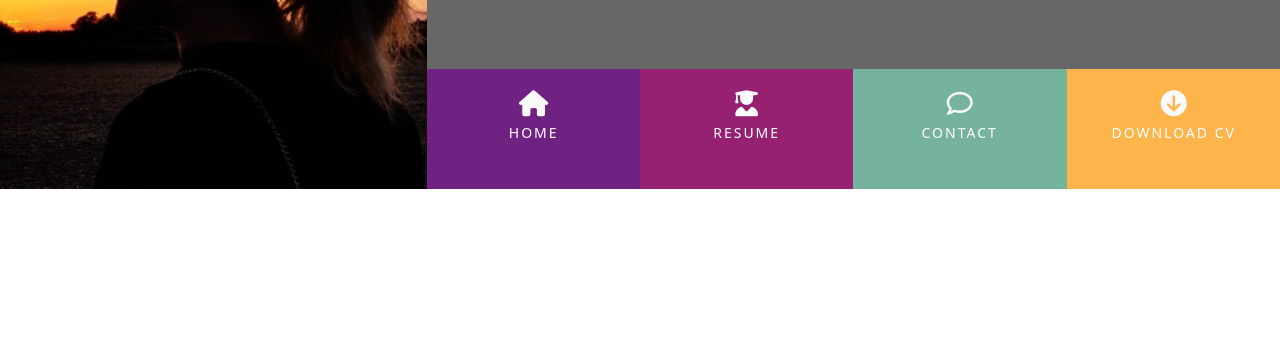
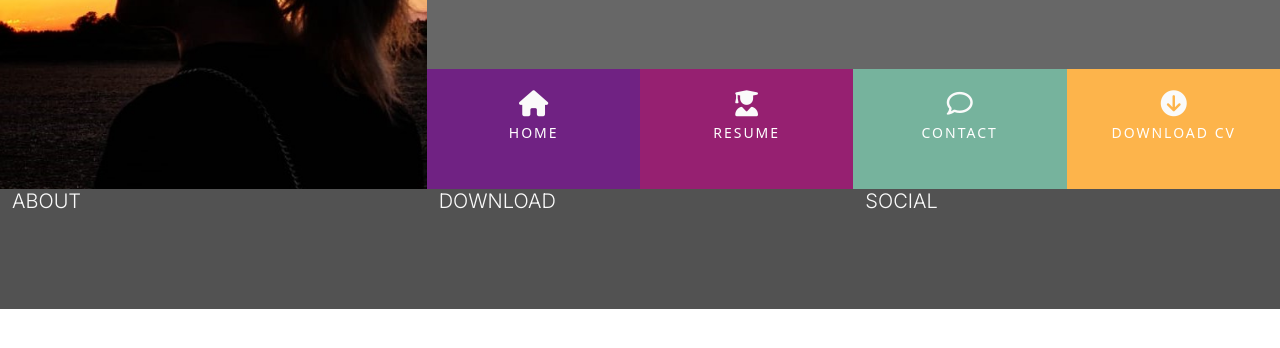
Before and after one commit to modonohoe/resume, a plain HTML site: page index.html in a window 1280 px wide. Shown: the part 180-528 px from the top of the page. Drawn offline with nearby package versions, Linux system fonts and the light colour scheme.

Commit message:
Add footer

```diff
--- a/assets/css/style.css
+++ b/assets/css/style.css
@@ -20,6 +20,25 @@
 
 .ui-menu-color-cv {
     background-color: #fdb44b;
+}
+
+/* ------------------General styling */
+
+h1,
+h2,
+h3,
+h4 {
+    margin: 0;
+}
+
+.uppercase {
+    text-transform: uppercase;
+}
+
+.general-sub {
+    font-family: "Inter", sans-serif;
+    font-weight: 300;
+    color: #fafafa;
 }
 
 /* ------------------Heading */
@@ -115,3 +134,12 @@
     background: rgba(0, 0, 0, 0.2);
     height: 120px;
 }
+
+/* ----------------------------------------Footer */
+
+footer {
+    background-color: #525252;
+    color: #fafafa;
+    min-height: 120px;
+    margin: 0;
+}
--- a/index.html
+++ b/index.html
@@ -71,7 +71,19 @@
       </div>
     </header>
     <section></section>
-    <footer></footer>
+    <footer class="container-fluid">
+        <div class="row">
+            <div class="col-sm-4">
+                <h5 class="uppercase general-sub">About</h5>
+            </div>
+            <div class="col-sm-4">
+                <h5 class="uppercase general-sub">Download</h5>
+            </div>
+            <div class="col-sm-4">
+                <h5 class="uppercase general-sub">Social</h5>
+            </div>
+        </div>
+    </footer>
   </body>
 
   <!-- Font Awesome script-->
```
